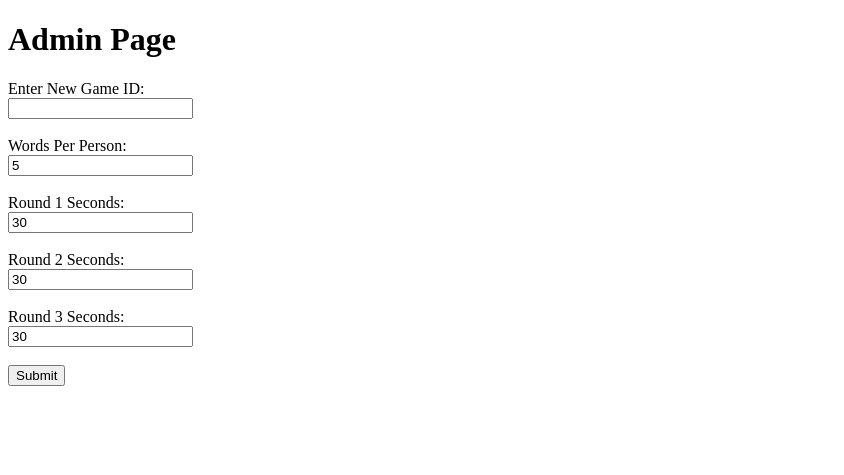
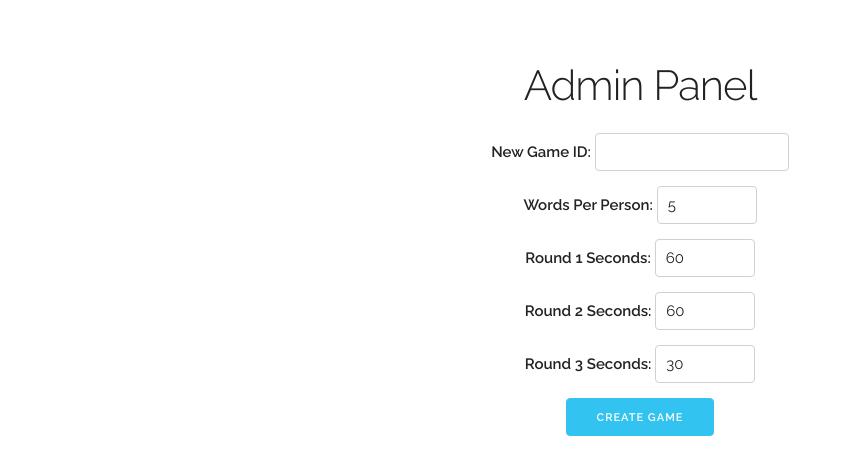
Before and after one commit to pdav5883/web-salad, a Flask app: page /admin/ in a window 1280 px wide. Shown: the top 475 px of the page, without its empty margins (0-844 px from the left). Run offline with Flask 2, Linux system fonts and the light colour scheme.

Commit message:
Update admin page styling

```diff
--- a/app.py
+++ b/app.py
@@ -3,7 +3,6 @@ from itertools import cycle
 
 from flask import Flask, render_template, url_for, redirect, request, make_response
 
-from model import Game, Player, Word, Attempt
 from utils import *
 
 app = Flask(__name__)
--- a/static/styles/custom.css
+++ b/static/styles/custom.css
@@ -81,6 +81,10 @@
 .button.button-primary.waiting-button {
   width: 15rem;
   font-size: 1.6rem; }
+.admin-label {
+  display: inline; }
+.admin-input {
+  width: 10rem; }
 
 /* Larger than phone */
 @media (min-width: 550px) {
--- a/templates/admin.html
+++ b/templates/admin.html
@@ -1,17 +1,43 @@
-<!doctype html>
-<title>Admin</title>
-<h1>Admin Page</h1>
-
-<form action="/submitgame">
-  <label for="new_gid">Enter New Game ID:</label><br>
-  <input type="text" id="new_gid" name="new_gid" value=""><br><br>
-  <label for="num_words">Words Per Person:</label><br>
-  <input type="number" id="num_words" name="num_words" value="5"><br><br>
-  <label for="t1">Round 1 Seconds:</label><br>
-  <input type="number" id="t1" name="t1" value="30"><br><br>
-  <label for="t2">Round 2 Seconds:</label><br>
-  <input type="number" id="t2" name="t2" value="30"><br><br>
-  <label for="t3">Round 3 Seconds:</label><br>
-  <input type="number" id="t3" name="t3" value="30"><br><br>
-  <input type="submit" value="Submit">
-</form>
+<!DOCTYPE html>
+<html lang="en">
+<head>
+  <!-- Basic Page Needs -->
+  <meta charset="utf-8">
+  <title>Admin Page</title>
+  <!-- Mobile Specific Metas -->
+  <meta name="viewport" content="width=device-width, initial-scale=1">
+  <!-- FONT -->
+  <link href="//fonts.googleapis.com/css?family=Raleway:400,300,600" rel="stylesheet" type="text/css">
+  <!-- CSS -->
+  <link rel="stylesheet" href="../static/styles/normalize.css">
+  <link rel="stylesheet" href="../static/styles/skeleton.css">
+  <link rel="stylesheet" href="../static/styles/custom.css">
+  <!-- Favicon -->
+  <link rel="icon" type="image/x-icon" href="../static/images/favicon.ico">
+</head>
+<body>
+  <div class="container">
+    <section class="header score-header">
+      <h2>Admin Panel</h2>
+    </section>
+    <form class="center-text" action="/submitgame/">
+      <label class="admin-label" for="new_gid">New Game ID:</label>
+      <input class="" type="text" id="new_gid" name="new_gid" value="">
+      <br>
+      <label class="admin-label" for="num_words">Words Per Person:</label>
+      <input class="admin-input" type="number" id="num_words" name="num_words" value="5">
+      <br>
+      <label class="admin-label" for="t1">Round 1 Seconds:</label>
+      <input class="admin-input" type="number" id="t1" name="t1" value="60">
+      <br>
+      <label class="admin-label" for="t2">Round 2 Seconds:</label>
+      <input class="admin-input" type="number" id="t2" name="t2" value="60">
+      <br>
+      <label class="admin-label" for="t3">Round 3 Seconds:</label>
+      <input class="admin-input" type="number" id="t3" name="t3" value="30">
+      <br>
+      <input class="button-primary" type="submit" value="Create Game">
+    </form>
+  </div>
+</body>
+</html>
```
Also changed, not shown: README.md.
